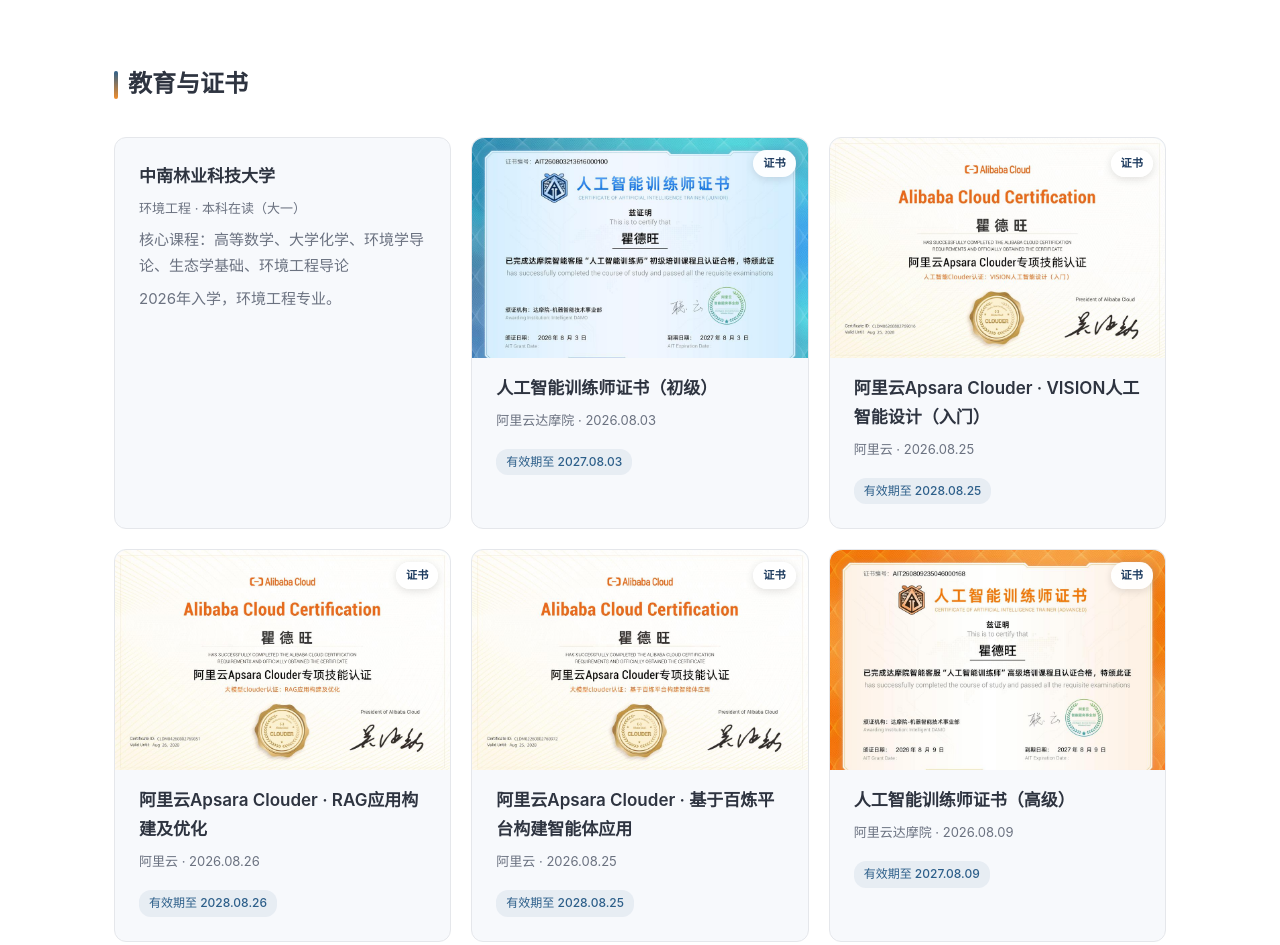
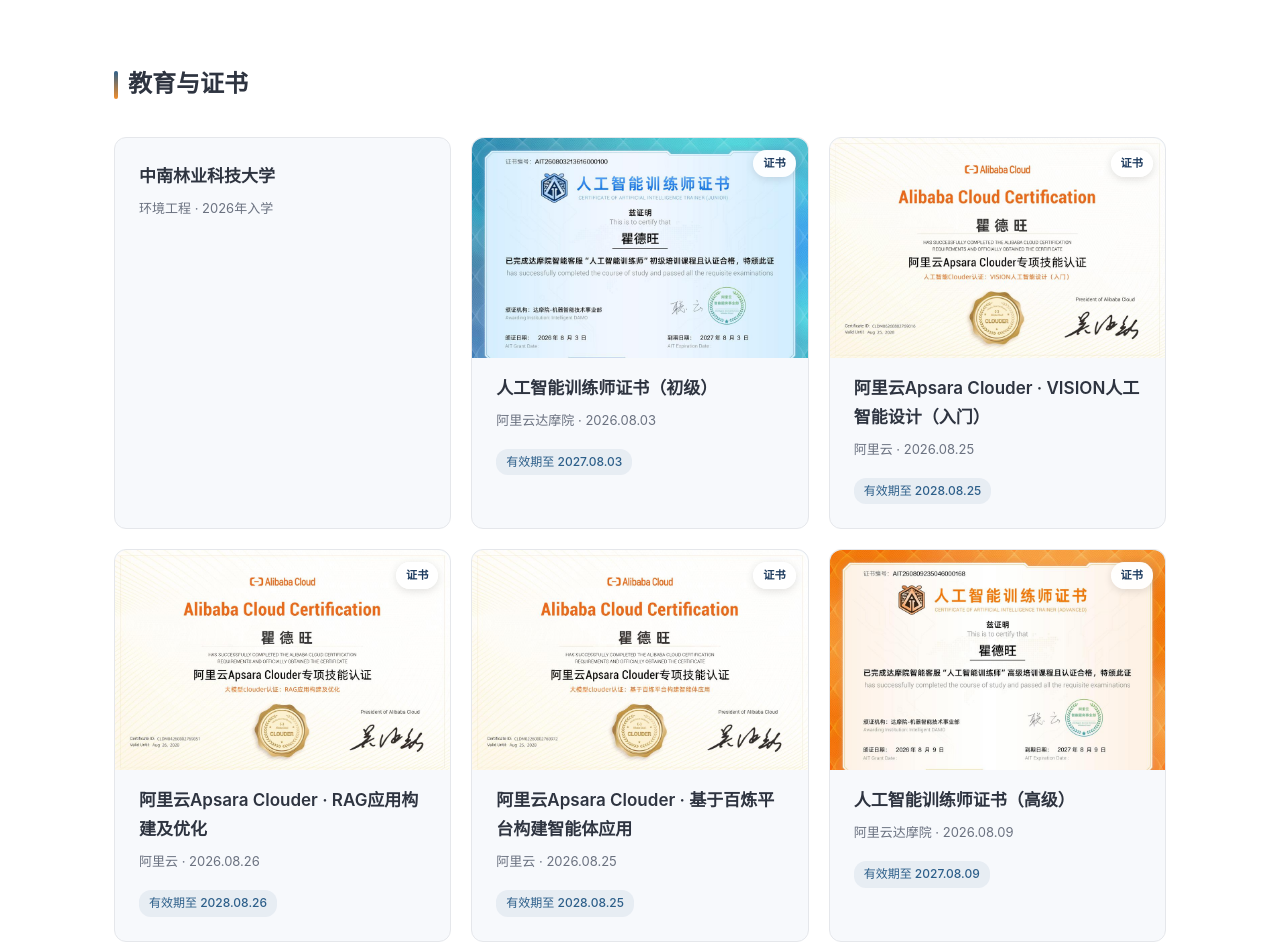
Before and after one commit to alibi0528/qudewang2, a plain HTML site: page index.html in a window 1280 px wide. Shown: the part 2260-3205 px from the top of the page. Drawn offline with Linux system fonts and the light colour scheme.

```diff
--- a/index.html
+++ b/index.html
@@ -479,9 +479,7 @@ const resume = {
   education: {
     school: "中南林业科技大学",
     major: "环境工程",
-    degree: "本科在读（大一）",
-    courses: "高等数学、大学化学、环境学导论、生态学基础、环境工程导论",
-    desc: "2026年入学，环境工程专业。"
+    degree: "2026年入学"
   },
   highlights: [
     { num: "10+", label: "场大型活动PPT设计" },
@@ -721,8 +719,6 @@ function renderEducation() {
     <div class="edu-card reveal">
       <h4>${edu.school}</h4>
       <div class="meta">${edu.major} · ${edu.degree}</div>
-      <p>核心课程：${edu.courses}</p>
-      <p style="margin-top:8px">${edu.desc}</p>
     </div>
     ${certCards}
   `;
```
